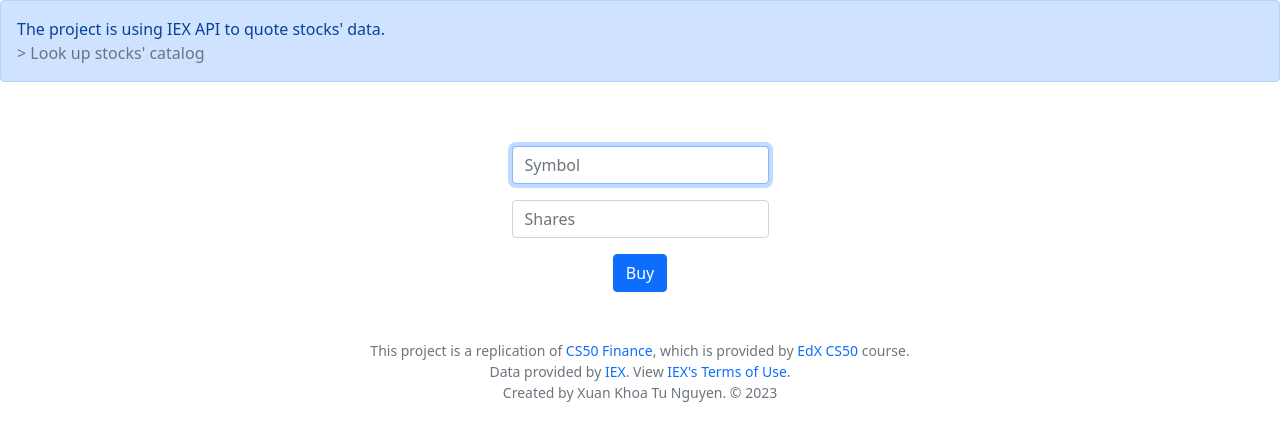
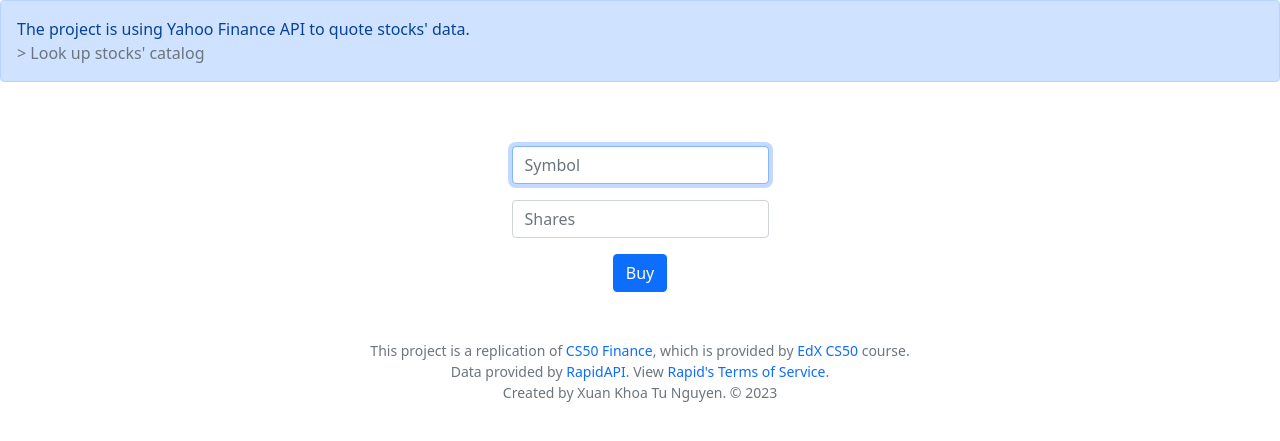
Before and after one commit to khoaxuantu/finance-rep, a Flask app: page /buy in a window 1280 px wide. Shown: the part 76-517 px from the top of the page. Run offline with Flask 2, Linux system fonts and the light colour scheme; the visitor is signed in with stand-in values (Sample User, id 1); some libraries are stand-ins or nearby versions.

Commit message:
Update credit & reference

```diff
--- a/templates/layout.html
+++ b/templates/layout.html
@@ -61,8 +61,8 @@
 
         {% if session["user_id"] and not changePw %}
             <div class="alert alert-primary" role="alert">
-                The project is using IEX API to quote stocks' data.<br>
-                <a href="https://iexcloud.io/core-data-catalog/" style="color: #6c757d;">
+                The project is using Yahoo Finance API to quote stocks' data.<br>
+                <a href="https://stockcharts.com/freecharts/catalog/" style="color: #6c757d;">
                     > Look up stocks' catalog
                 </a>
             </div>
@@ -79,8 +79,8 @@
                 course.
             </div>
             <div>
-                Data provided by <a href="https://iexcloud.io/">IEX</a>.
-                View <a href="https://iexcloud.io/terms/">IEX's Terms of Use</a>.
+                Data provided by <a href="https://rapidapi.com/">RapidAPI</a>.
+                View <a href="https://rapidapi.com/terms/">Rapid's Terms of Service</a>.
             </div>
             <div>
                 Created by Xuan Khoa Tu Nguyen. ©
```
